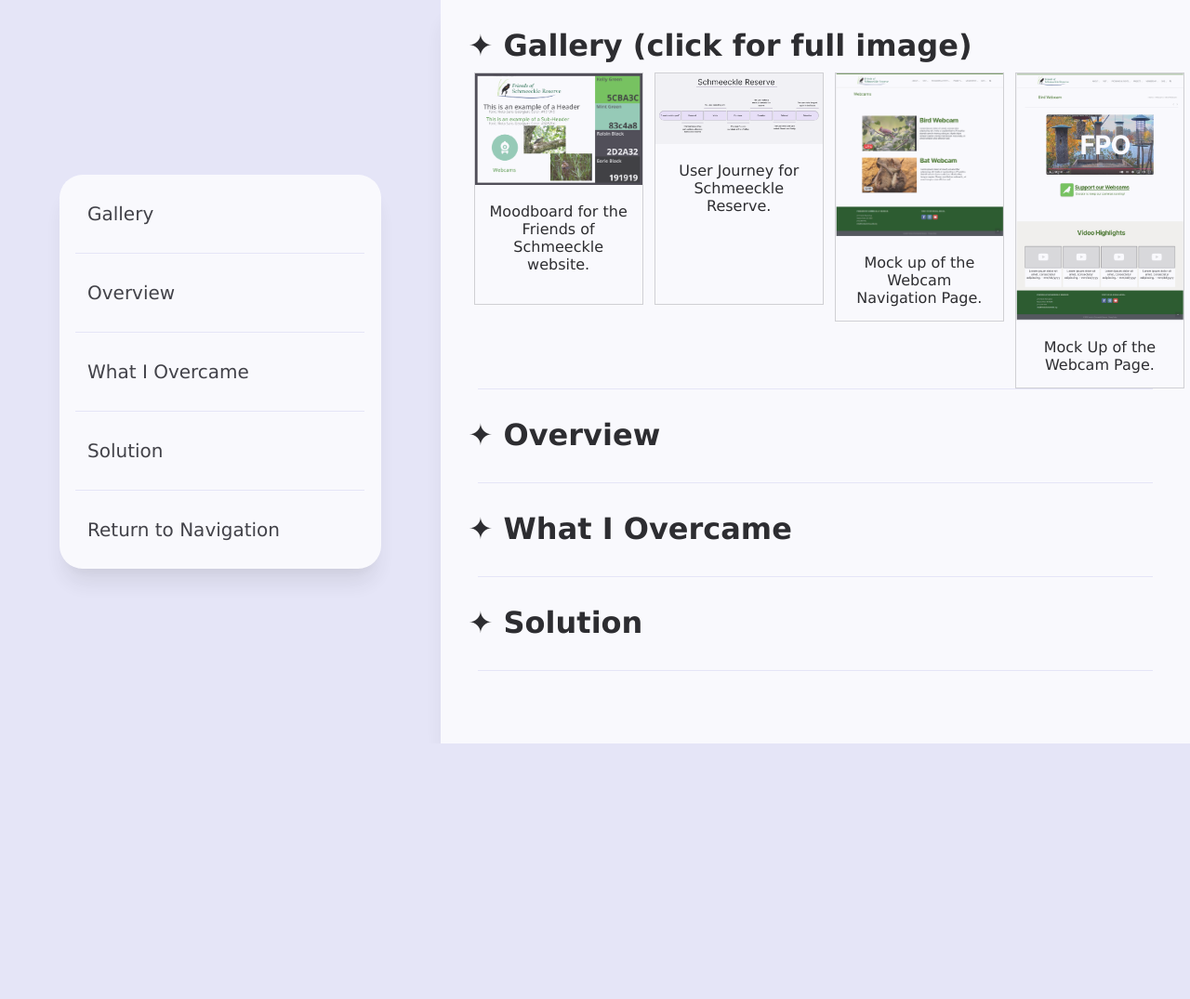
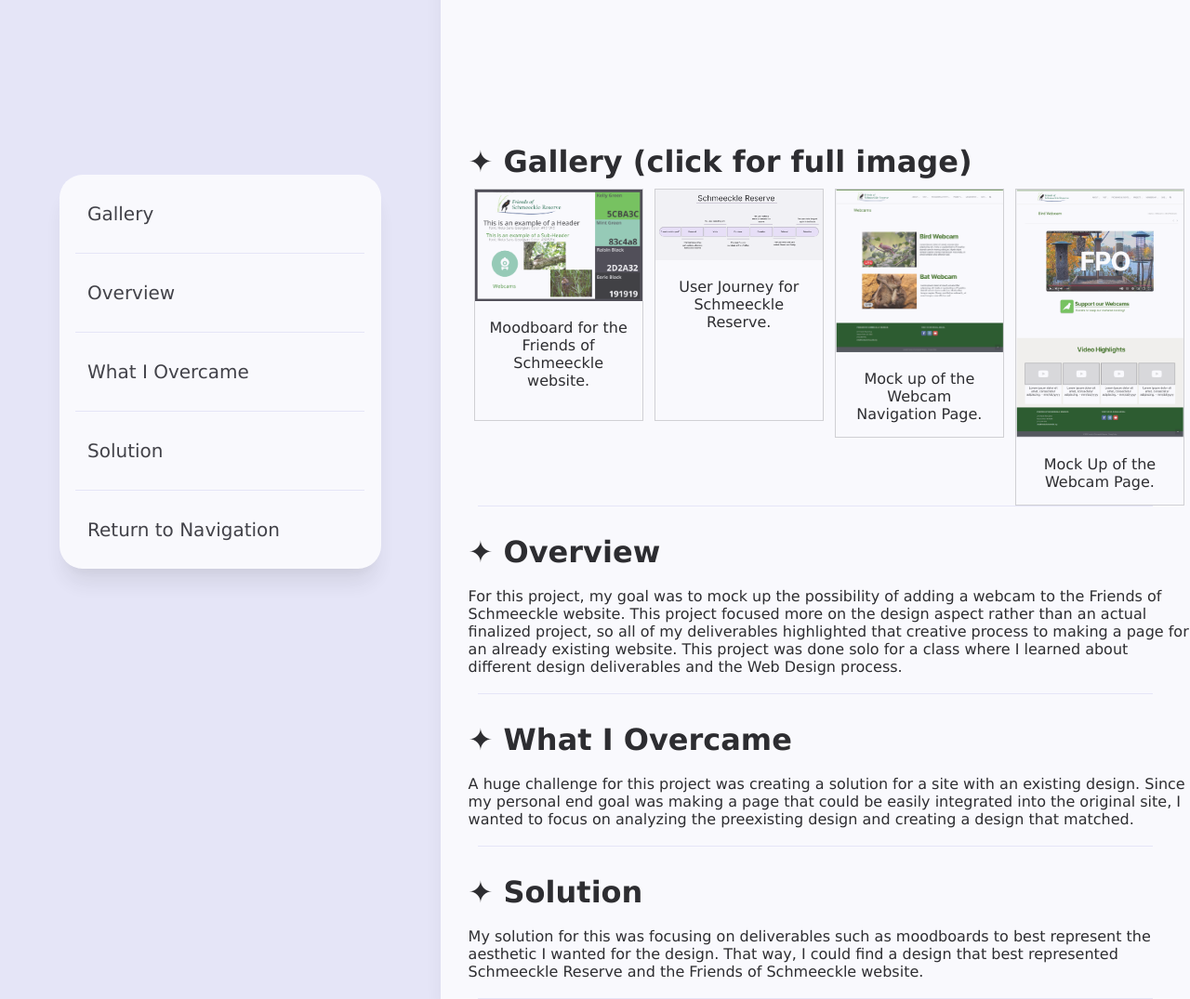
Before and after one commit to AlexisJ731/AlexisJ731.github.io, a plain HTML site: page Pages/project1.html in a window 1280 px wide. Shown: the whole page at 93% size. Before the commit the page ends 800 px from the top, so only its background shows below. Drawn offline with Linux system fonts and the light colour scheme.

Commit message:
Added text for the Schmeeckle site project.

```diff
--- a/CSS/index.css
+++ b/CSS/index.css
@@ -10,6 +10,8 @@
 }
 
 html, body{
+    margin: 0;
+    padding: 0;
     height: 100%;
     width: 100%;
     font-family:'Lucida Sans', 'Lucida Sans Regular', 'Lucida Grande', 'Lucida Sans Unicode', Geneva, Verdana, sans-serif;
--- a/CSS/project.css
+++ b/CSS/project.css
@@ -1,6 +1,6 @@
 .body_div{
     width: 100%;
-    min-height: 100%;
+    min-height: 100vh;
     display: flex;
     flex-direction: row;
     gap: 5%;
@@ -14,8 +14,10 @@
 
 .project_body{
     width: 70%;
-    min-height: 100%;
+    min-height: 100vh;
+    max-height: fit-content;
     border-radius: 0;
+    position: relative;
 }
 
 .item_card{
--- a/Pages/project1.html
+++ b/Pages/project1.html
@@ -28,7 +28,7 @@
                     </ul>
                 </div>
             </div>
-            <div class="card_base project_body">
+            <div class="card_base project_body" style="padding-top: 400px;">
                     <!--Gallery-->
                     <div class="item_card">
                         <h1 id="gallery"><span>&#10022;</span> Gallery (click for full image)</h1>
@@ -75,16 +75,31 @@
                     <!--Project Overview-->
                     <div class="item_card">
                         <h1 id="overview"><span>&#10022;</span> Overview</h1>
+                        <br>
+                        <p>
+                            For this project, my goal was to mock up the possibility of adding a webcam to the Friends of Schmeeckle website. This project focused more on the design aspect rather than an actual finalized project, so all of my deliverables highlighted that creative process to making a page for an already existing website. This project was done solo for a class where I learned about different design deliverables and the Web Design process.
+                        </p>
+                        <br>
                     </div>
                     <hr>
                     <!--What I Overcame-->
                     <div class="item_card">
                         <h1 id="overcame"><span>&#10022;</span> What I Overcame</h1>
+                        <br>
+                        <p>
+                            A huge challenge for this project was creating a solution for a site with an existing design. Since my personal end goal was making a page that could be easily integrated into the original site, I wanted to focus on analyzing the preexisting design and creating a design that matched.
+                        </p>
+                        <br>
                     </div>
                     <hr>
                     <!--How I came to my solution-->
                     <div class="item_card">
                         <h1 id="solution"><span>&#10022;</span> Solution</h1>
+                        <br>
+                        <p>
+                            My solution for this was focusing on deliverables such as moodboards to best represent the aesthetic I wanted for the design. That way, I could find a design that best represented Schmeeckle Reserve and the Friends of Schmeeckle website.
+                        </p>
+                        <br>
                     </div>
                     <hr>
             </div>
```
Also changed, not shown: Pages/project3.html (+0 -9 lines).
